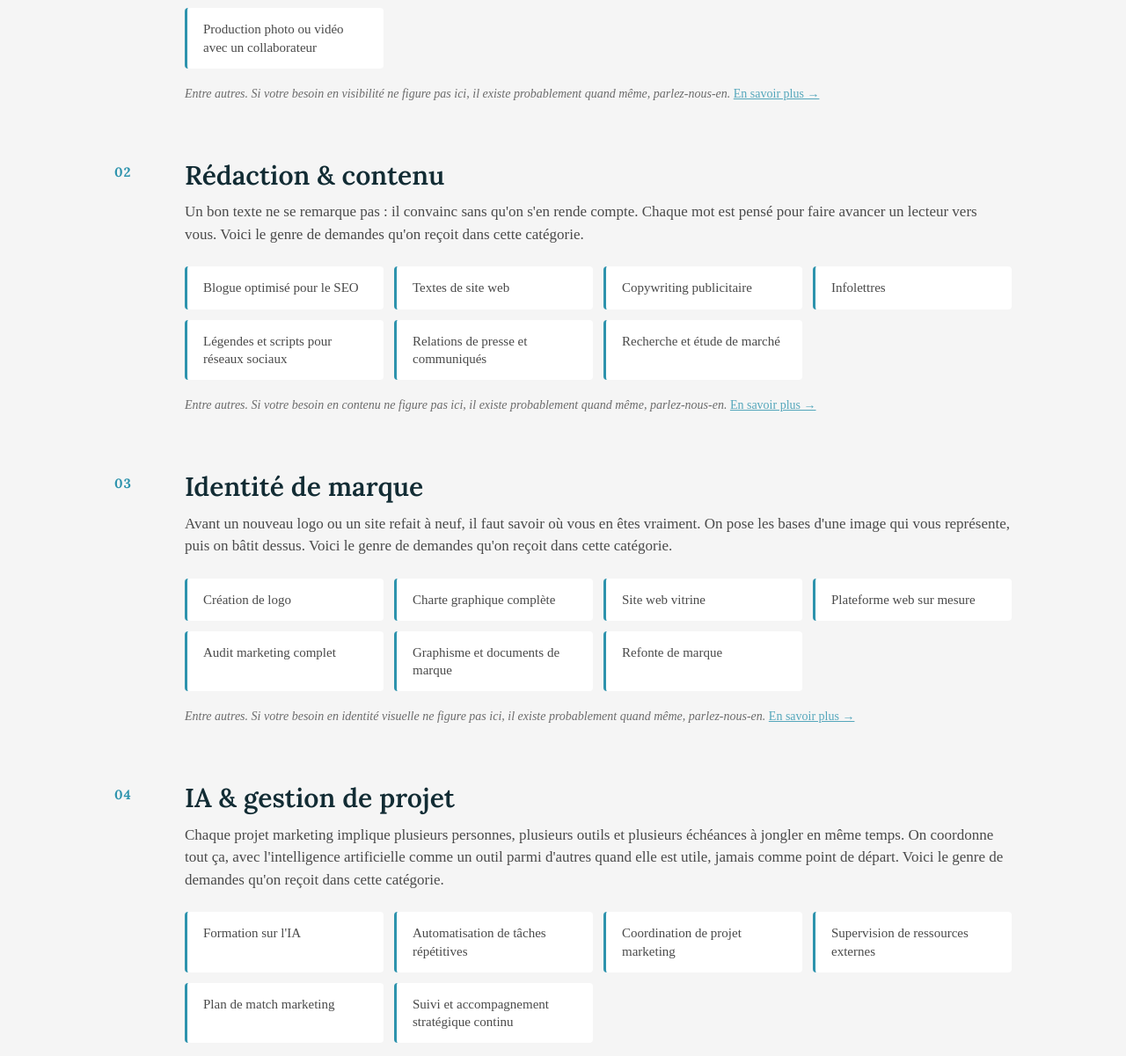
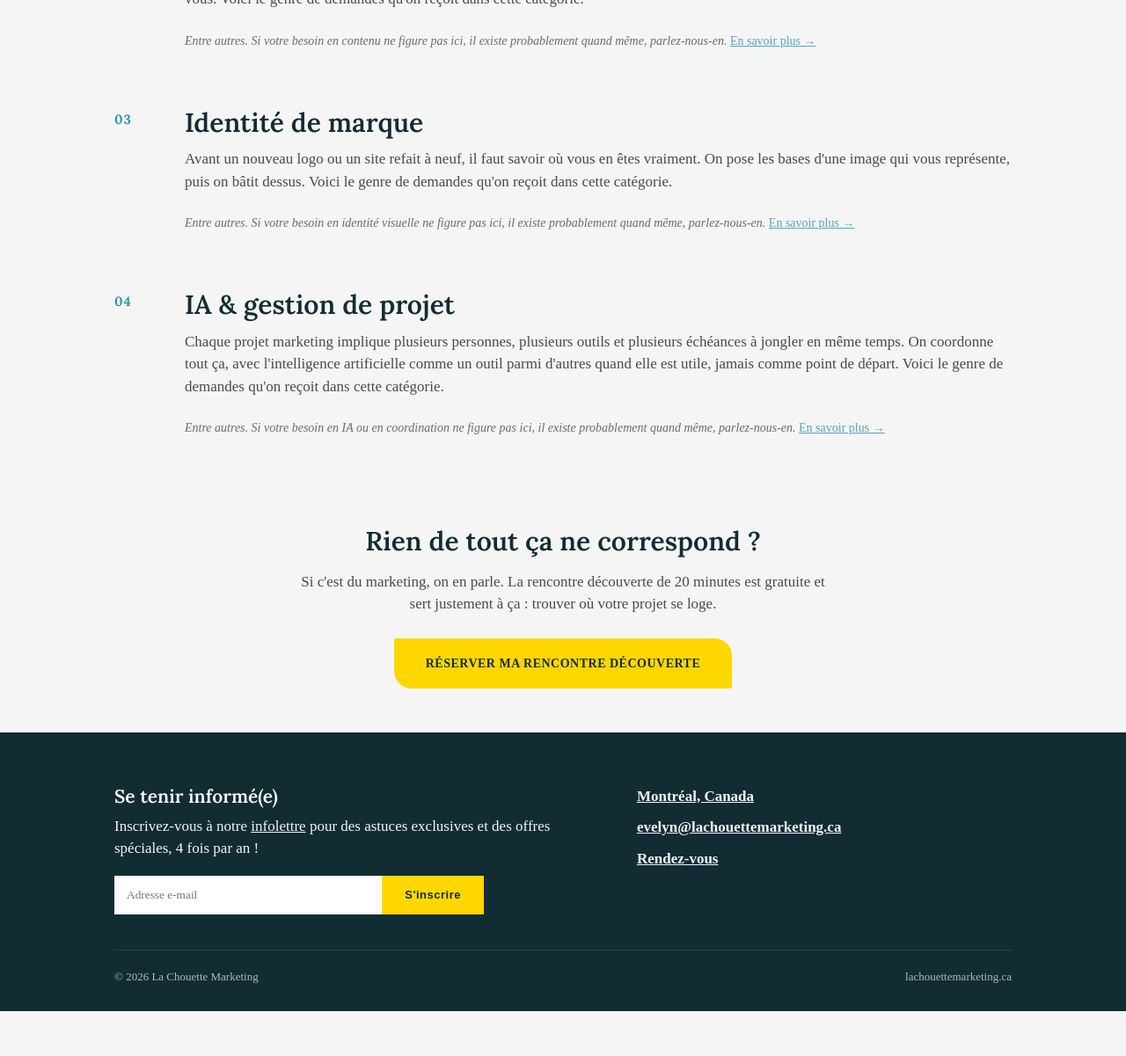
Before and after one commit to evelynhmejia-arch/lachouettemarketing, a plain HTML site: page services.html in a window 1280 px wide. Shown: the part 727-1928 px from the top of the page at 88% size. After the commit the page ends 1877 px from the top, so only its background shows below. Drawn offline with Linux system fonts and the light colour scheme; a web font is replaced by a local one.

Commit message:
Add files via upload

```diff
--- a/services.html
+++ b/services.html
@@ -65,17 +65,6 @@
           <p>Un compte actif ne veut rien dire si personne ne le regarde. On construit une présence qui se voit vraiment, selon ce que votre réalité demande. Voici le genre de demandes qu'on reçoit dans cette catégorie.</p>
         </div>
       </div>
-      <div class="service-items">
-        <div class="service-chip">Audit de vos comptes actuels, ou paramétrage d'un nouveau compte</div>
-        <div class="service-chip">Gestion et programmation de contenu</div>
-        <div class="service-chip">Calendrier de contenu mensuel</div>
-        <div class="service-chip">Montage vidéo</div>
-        <div class="service-chip">Vidéo générée par IA</div>
-        <div class="service-chip">Publicités ciblées (Meta, LinkedIn)</div>
-        <div class="service-chip">Analyse métrique et rapports mensuels</div>
-        <div class="service-chip">Veille de réputation en ligne</div>
-        <div class="service-chip">Production photo ou vidéo avec un collaborateur</div>
-      </div>
       <p class="service-block-footer">Entre autres. Si votre besoin en visibilité ne figure pas ici, il existe probablement quand même, parlez-nous-en. <a href="visibilite-reseaux-sociaux.html" style="font-style:normal;">En savoir plus →</a></p>
     </div>
 
@@ -86,15 +75,6 @@
           <h2>Rédaction &amp; contenu</h2>
           <p>Un bon texte ne se remarque pas : il convainc sans qu'on s'en rende compte. Chaque mot est pensé pour faire avancer un lecteur vers vous. Voici le genre de demandes qu'on reçoit dans cette catégorie.</p>
         </div>
-      </div>
-      <div class="service-items">
-        <div class="service-chip">Blogue optimisé pour le SEO</div>
-        <div class="service-chip">Textes de site web</div>
-        <div class="service-chip">Copywriting publicitaire</div>
-        <div class="service-chip">Infolettres</div>
-        <div class="service-chip">Légendes et scripts pour réseaux sociaux</div>
-        <div class="service-chip">Relations de presse et communiqués</div>
-        <div class="service-chip">Recherche et étude de marché</div>
       </div>
       <p class="service-block-footer">Entre autres. Si votre besoin en contenu ne figure pas ici, il existe probablement quand même, parlez-nous-en. <a href="redaction-contenu.html" style="font-style:normal;">En savoir plus →</a></p>
     </div>
@@ -107,15 +87,6 @@
           <p>Avant un nouveau logo ou un site refait à neuf, il faut savoir où vous en êtes vraiment. On pose les bases d'une image qui vous représente, puis on bâtit dessus. Voici le genre de demandes qu'on reçoit dans cette catégorie.</p>
         </div>
       </div>
-      <div class="service-items">
-        <div class="service-chip">Création de logo</div>
-        <div class="service-chip">Charte graphique complète</div>
-        <div class="service-chip">Site web vitrine</div>
-        <div class="service-chip">Plateforme web sur mesure</div>
-        <div class="service-chip">Audit marketing complet</div>
-        <div class="service-chip">Graphisme et documents de marque</div>
-        <div class="service-chip">Refonte de marque</div>
-      </div>
       <p class="service-block-footer">Entre autres. Si votre besoin en identité visuelle ne figure pas ici, il existe probablement quand même, parlez-nous-en. <a href="identite-de-marque.html" style="font-style:normal;">En savoir plus →</a></p>
     </div>
 
@@ -126,14 +97,6 @@
           <h2>IA &amp; gestion de projet</h2>
           <p>Chaque projet marketing implique plusieurs personnes, plusieurs outils et plusieurs échéances à jongler en même temps. On coordonne tout ça, avec l'intelligence artificielle comme un outil parmi d'autres quand elle est utile, jamais comme point de départ. Voici le genre de demandes qu'on reçoit dans cette catégorie.</p>
         </div>
-      </div>
-      <div class="service-items">
-        <div class="service-chip">Formation sur l'IA</div>
-        <div class="service-chip">Automatisation de tâches répétitives</div>
-        <div class="service-chip">Coordination de projet marketing</div>
-        <div class="service-chip">Supervision de ressources externes</div>
-        <div class="service-chip">Plan de match marketing</div>
-        <div class="service-chip">Suivi et accompagnement stratégique continu</div>
       </div>
       <p class="service-block-footer">Entre autres. Si votre besoin en IA ou en coordination ne figure pas ici, il existe probablement quand même, parlez-nous-en. <a href="ia-marketing.html" style="font-style:normal;">En savoir plus →</a></p>
     </div>
```
